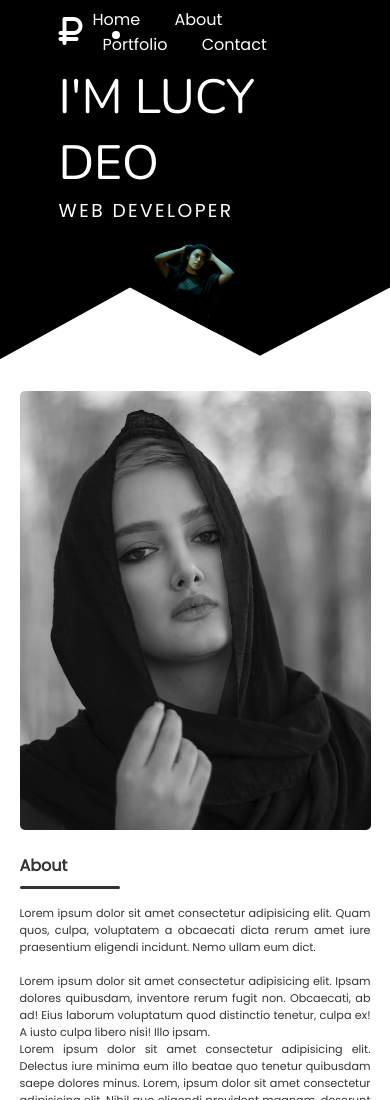
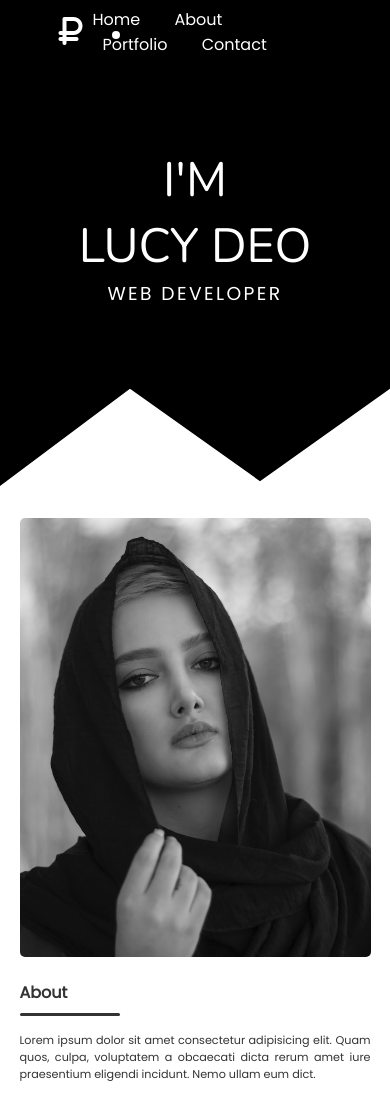
Before and after one commit to aziz-eu/Protfolio-2, a plain HTML site: page index.html in a window 390 px wide. Shown: the top 1100 px of the page. Drawn offline with nearby package versions, Linux system fonts and the light colour scheme.

Commit message:
banner text resoponsive for tablate

```diff
--- a/index.html
+++ b/index.html
@@ -31,7 +31,7 @@
             <!-- Banner -->
             <div class="banner">
               <div class="intro">
-                <h1>I'M LUCY DEO</h1>
+                <h1>I'M <span class="name">LUCY DEO</span></h1>
                 <h3>WEB DEVELOPER</h3>
               </div>
               <div class="banner-img">
--- a/style.css
+++ b/style.css
@@ -98,6 +98,9 @@ nav {
   font-family: "Nunito", sans-serif;
   font-weight: 100;
   font-size: 3rem;
+}
+.name {
+  white-space: nowrap;
 }
 
 .banner h3 {
@@ -311,7 +314,7 @@ footer {
   font-size: 1.5rem;
 }
 
-@media only screen and (max-width: 576px){
+@media only screen and (max-width: 600px){
   .wide-padding {
     padding: 0 5%;
   }
@@ -333,8 +336,7 @@ footer {
     padding: 0;
     margin-top: 1rem;
   }
-  /* ME
-   */
+
    .Protfolio-section{
    clip-path: none;
    margin: 0;
@@ -348,4 +350,20 @@ footer {
     width: 100%;
    }
 
+   .banner{
+    display: flex;
+    justify-content: center;
+    min-height: 50vh;
+    align-items: center;
+    text-align: center;
+    justify-content: center;
+   }
+
+   .banner-img {
+    display: none;
+   }
+   .intro{
+    margin-bottom: 6rem;
+   }
+
 }
```
